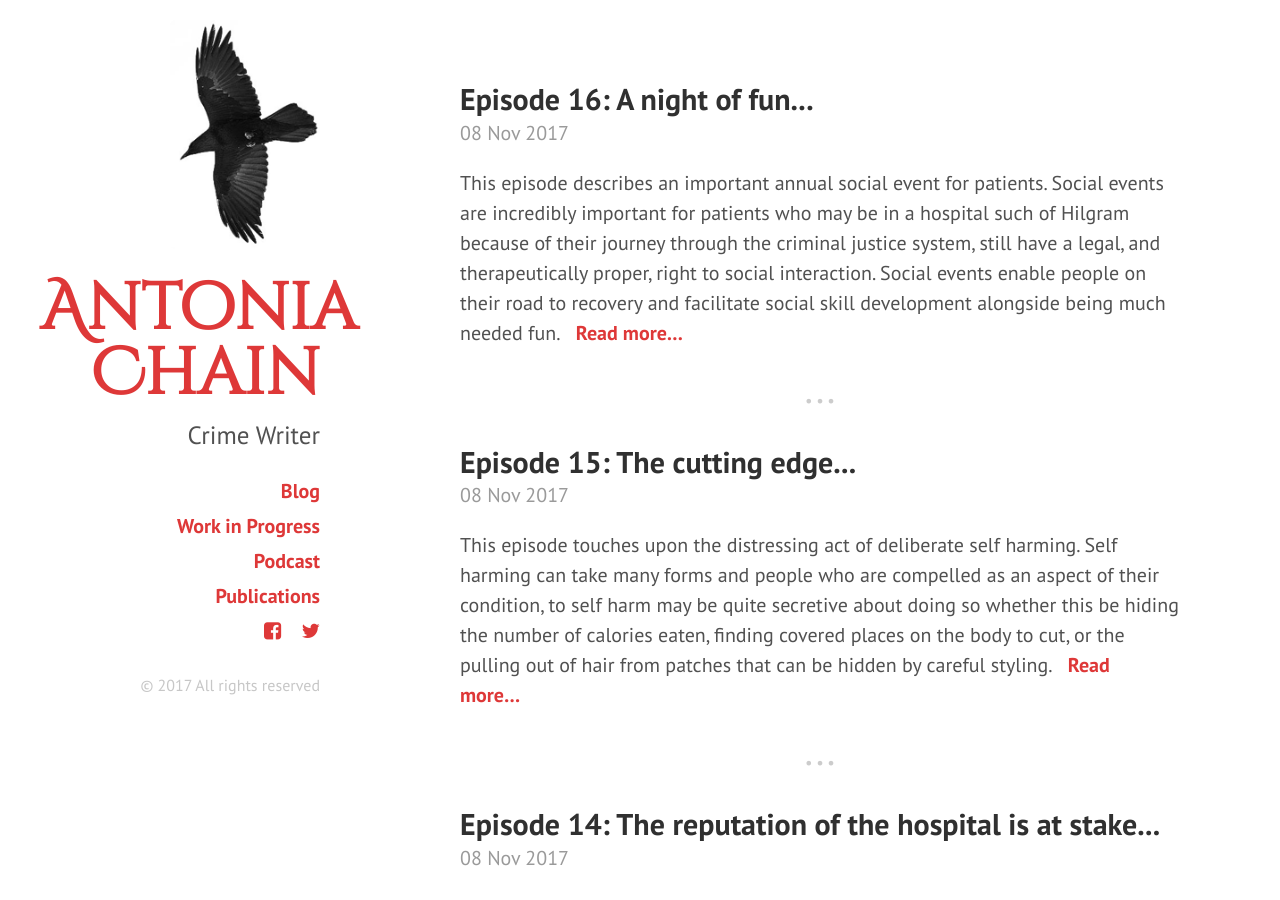
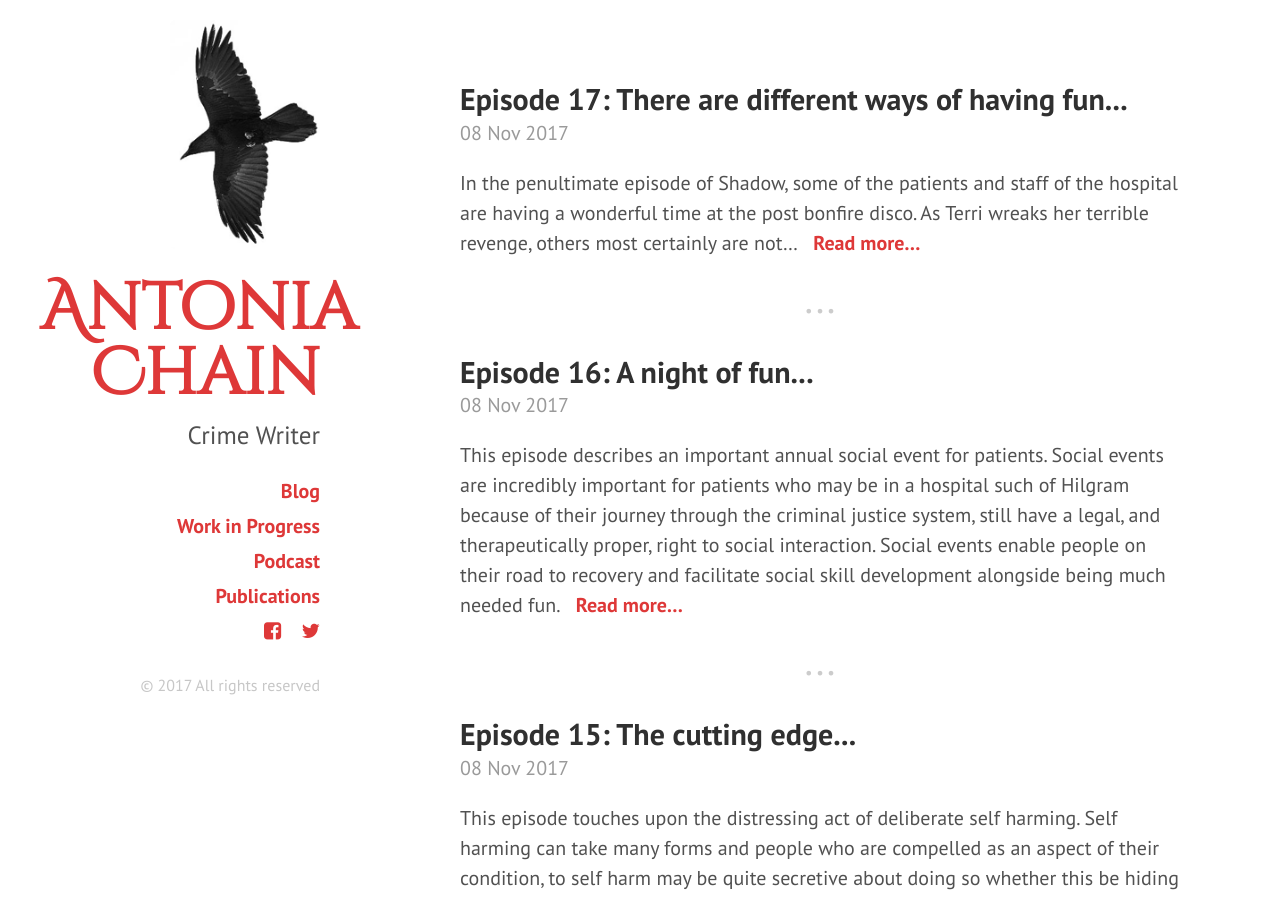
Before and after one commit to meleyal/antonia, a Jekyll site: the page built from podcast.html, in a window 1280 px wide and 900 px high. Built offline with Jekyll 4.4.1, drawn with Linux system fonts in a browser that asks for light colours; nearby versions of some CDN libraries; comment, search, counter and statistics services are not loaded.

Commit message:
Updated Episode 17

```diff
--- a/_podcast/episode-17.markdown
+++ b/_podcast/episode-17.markdown
@@ -1,7 +1,8 @@
 ---
 title: 'Episode 17: There are different ways of having fun...'
-date: 2017-11-05 12:00:00 +00:00
-published: false
+date: 2017-11-08 12:00:00 +00:00
 ---
 
 In the penultimate episode of Shadow, some of the patients and staff of the hospital are having a wonderful time at the post bonfire disco. As Terri wreaks her terrible revenge, others most certainly are not…
+
+{% include podcast.html episode_id=17 soundcloud_id=352798460 %}
```
